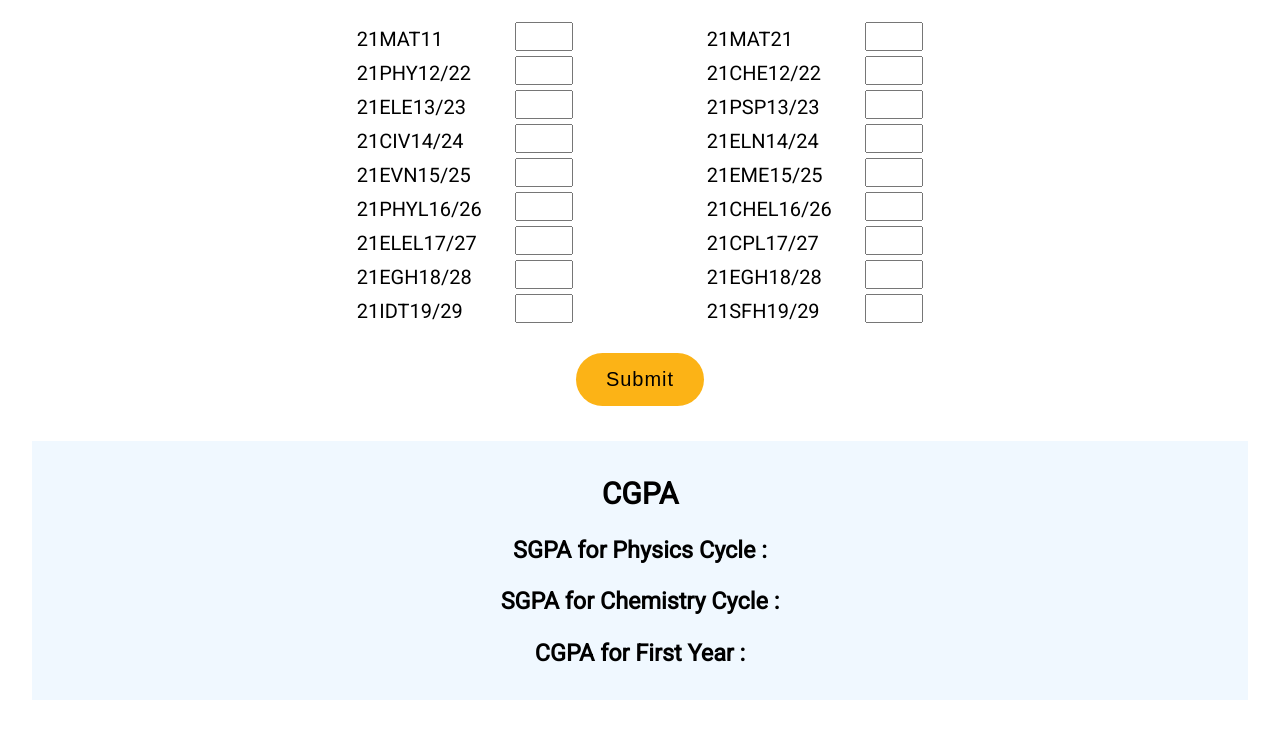
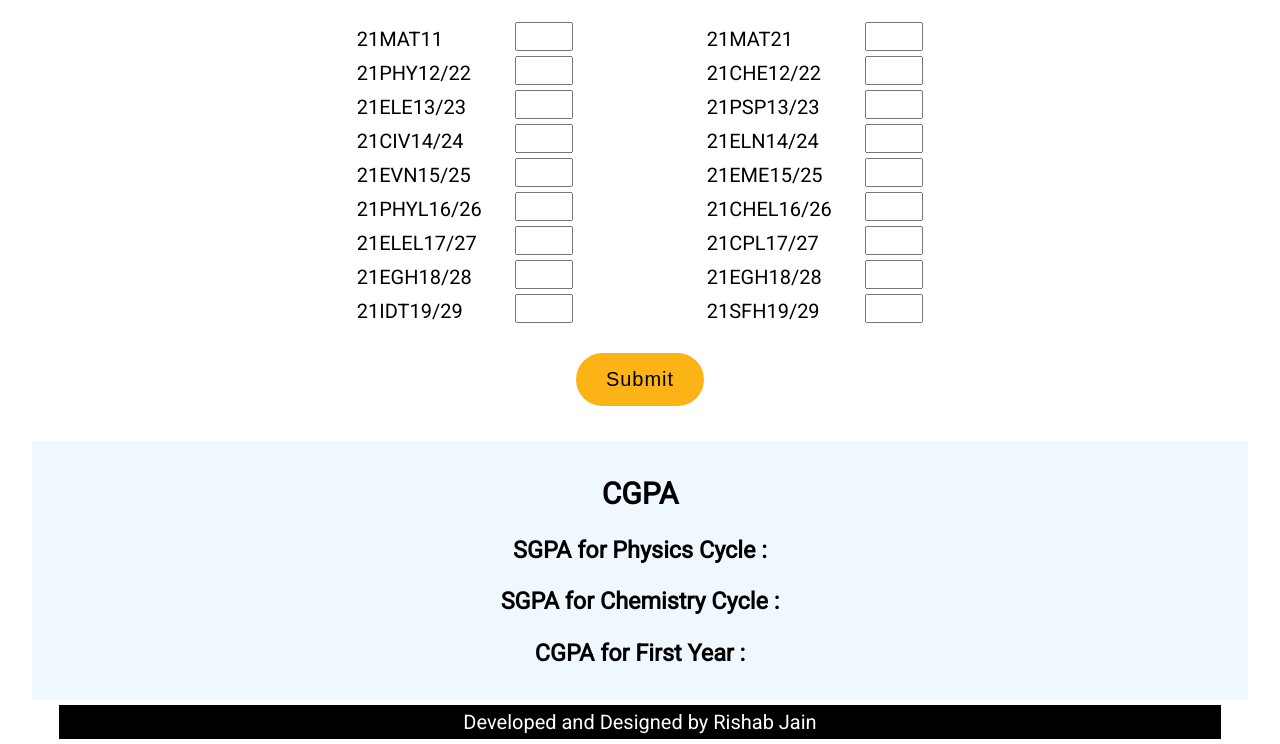
Before and after one commit to OyeRishab/VTU-CGPA-Calculator, a plain HTML site: page index.html in a window 1280 px wide. Shown: the part 257-1001 px from the top of the page. Before the commit the page ends 957 px from the top, so only its background shows below. Drawn offline with Linux system fonts and the light colour scheme.

Commit message:
Added Footer

```diff
--- a/index.html
+++ b/index.html
@@ -85,6 +85,10 @@
     <h3 id="cgpa">CGPA for First Year :</h3>
   </div>
 
+  <footer>
+    Developed and Designed by Rishab Jain
+  </footer>
+
   <script src="main.js"></script>
 </body>
 </html>
--- a/style.css
+++ b/style.css
@@ -9,6 +9,14 @@ header {
   width: 95%;
   margin: 0 auto;
   background-color: rgb(225, 252, 225);
+}
+
+footer {
+  color: white;
+  background-color: black;
+  width: 90%;
+  margin: 5px auto;
+  padding: 5px;
 }
 
 form {
```
